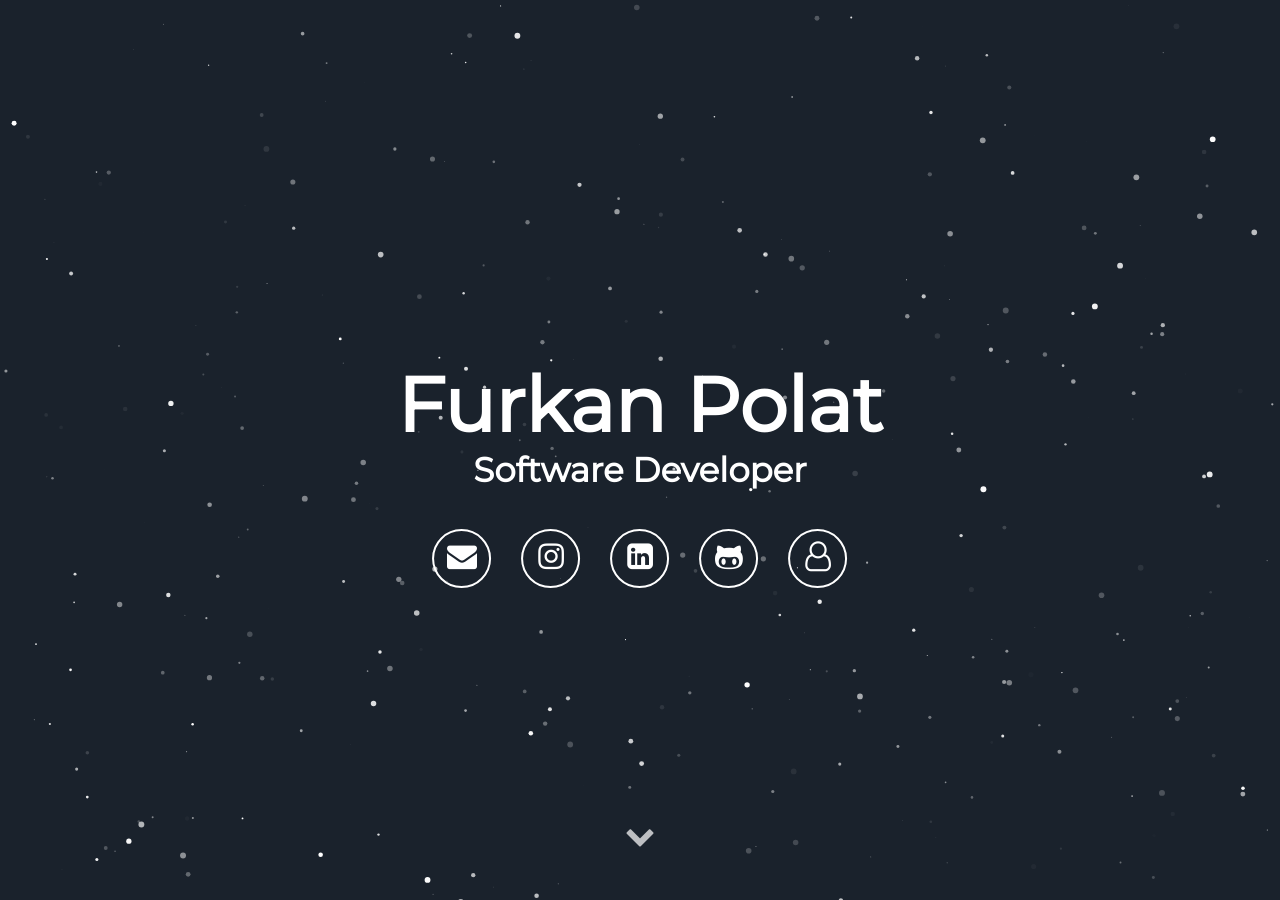
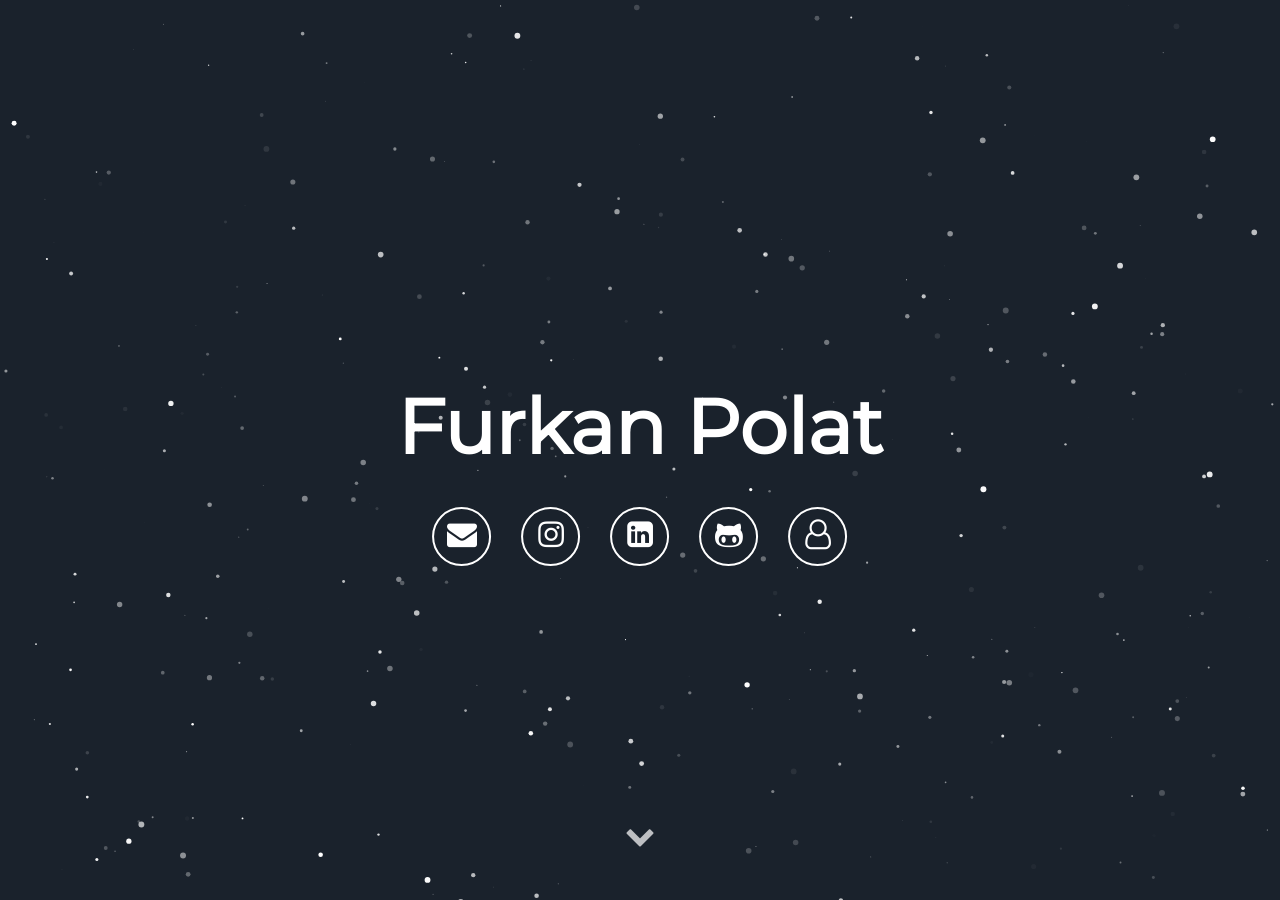
Before and after one commit to thefurkanpolat/thefurkanpolat.github.iooooo, a Jekyll site: the page built from index.html, in a window 1280 px wide and 900 px high. Built offline with Jekyll 4.4.1, drawn with Linux system fonts in a browser that asks for light colours; some web fonts are replaced.

Commit message:
Update header.html

```diff
--- a/_includes/header.html
+++ b/_includes/header.html
@@ -2,7 +2,7 @@
   <div class="header">
       <h1>
         <span class="site-title">{{ site.username }}</span>
-        <span class="site-description">{{ site.user_title }}</span>
+        <span class="site-description"></span>
       </h1>
       <div class="header-icons">
         <a aria-label="Send email" title="Mail" href="mailto:thefurkanpolat@gmail.com"><i class="icon fa fa-envelope"></i></a>
```
